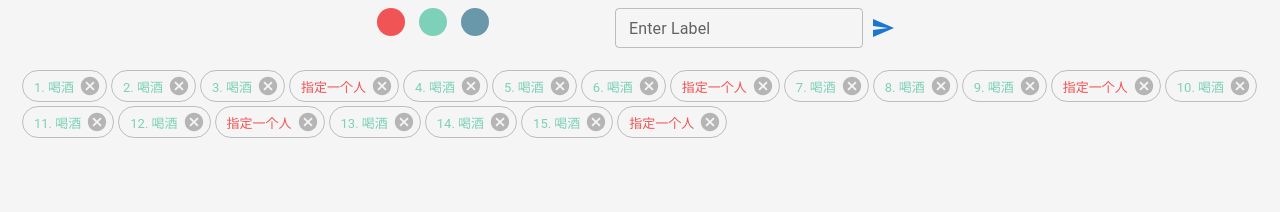
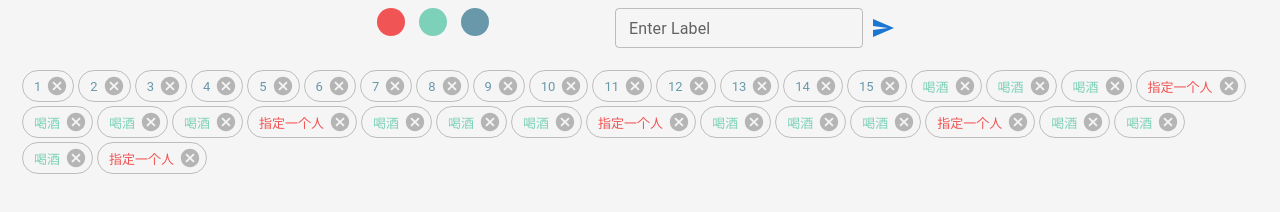
Before and after one commit to jackytsheng/angel-xjc-party, a React (Create React App) app: page / in a window 1280 px wide. Shown: the part 326-538 px from the top of the page. Built offline with nearby package versions, Linux system fonts and the light colour scheme.

Commit message:
added number

```diff
--- a/src/Home.jsx
+++ b/src/Home.jsx
@@ -55,29 +55,55 @@ const InputGroup = styled.div`
 `;
 
 const rouletteData = [
-  '1. 喝酒',
-  '2. 喝酒',
-  '3. 喝酒',
+  '1',
+  '2',
+  '3',
+  '4',
+  '5',
+  '6',
+  '7',
+  '8',
+  '9',
+  '10',
+  '11',
+  '12',
+  '13',
+  '14',
+  '15',
+  '喝酒',
+  '喝酒',
+  '喝酒',
   '指定一个人',
-  '4. 喝酒',
-  '5. 喝酒',
-  '6. 喝酒',
+  '喝酒',
+  '喝酒',
+  '喝酒',
   '指定一个人',
-  '7. 喝酒',
-  '8. 喝酒',
-  '9. 喝酒',
+  '喝酒',
+  '喝酒',
+  '喝酒',
   '指定一个人',
-  '10. 喝酒',
-  '11. 喝酒',
-  '12. 喝酒',
+  '喝酒',
+  '喝酒',
+  '喝酒',
   '指定一个人',
-  '13. 喝酒',
-  '14. 喝酒',
-  '15. 喝酒',
+  '喝酒',
+  '喝酒',
+  '喝酒',
   '指定一个人',
 ];
 
 const defaultColors = ['#F05454', '#7CD1B8', '#6998AB'];
+
+const pickColor = (text) => {
+  console.log(typeof text);
+  if (text === '喝酒') {
+    return defaultColors[1];
+  } else if (text === '指定一个人') {
+    return defaultColors[0];
+  } else {
+    return defaultColors[2];
+  }
+};
 
 const generateOption = (option, backgroundColor) => ({
   option,
@@ -89,12 +115,7 @@ const generateOption = (option, backgroundColor) => ({
 
 export default () => {
   const [data, setData] = useState(
-    rouletteData.map((o) =>
-      generateOption(
-        o,
-        o !== '指定一个人' ? defaultColors[1] : defaultColors[0]
-      )
-    )
+    rouletteData.map((o) => generateOption(o, pickColor(o)))
   );
   const [spinNow, setSpinNow] = useState(false);
   const [labelValue, setLabelValue] = useState('');
--- a/src/Roulette.jsx
+++ b/src/Roulette.jsx
@@ -17,6 +17,7 @@ export default ({ rouletteData, spinNow, setSpinBack }) => {
         radiusLineColor='#30475e'
         outerBorderWidth='4'
         radiusLineWidth='3'
+        fontSize='16'
       />
     </WheelWrapper>
   );
```
